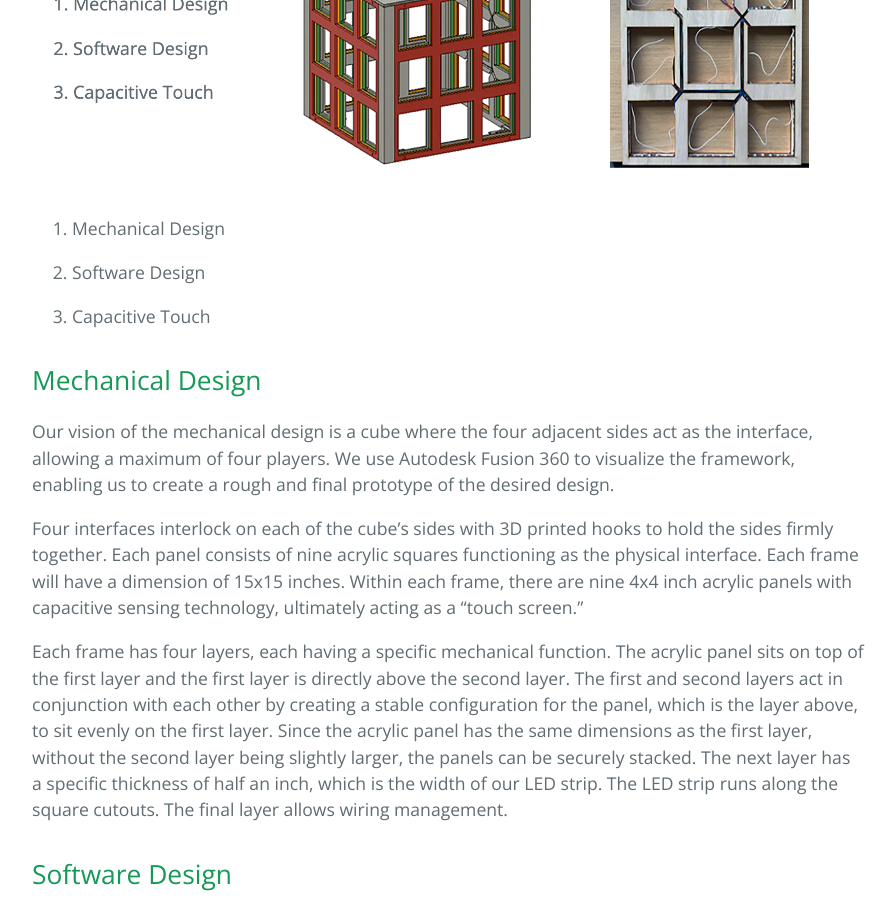
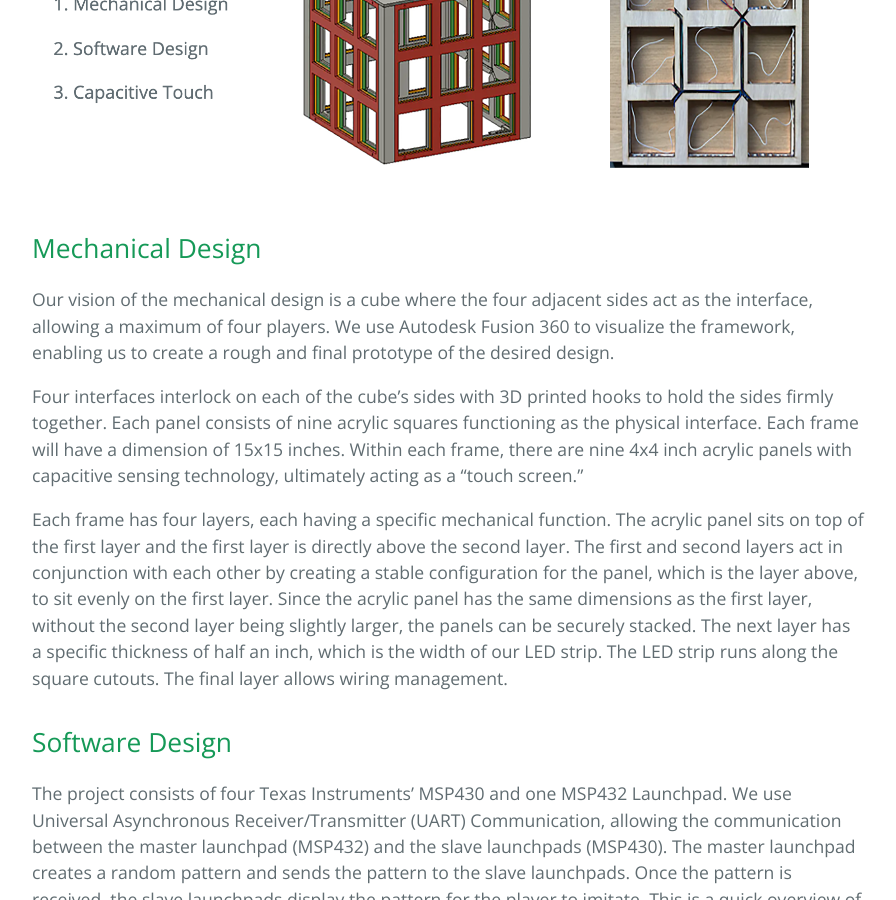
Before and after one commit to pmackle/EE-Emerge-2020-FourFace, a Jekyll site: the page built from docs/Project.md, in a window 1280 px wide and 900 px high, scrolled down 656 px. Shown: the whole window, without its empty margins (192-1088 px from the left). Built offline with Jekyll 4.4.1, drawn with Linux system fonts in a browser that asks for light colours.

Commit message:
Update Project.md

```diff
--- a/docs/Project.md
+++ b/docs/Project.md
@@ -8,12 +8,6 @@ filename: Project
 FourFace integrates capacitive touch sensing into a four-player interactive game in the vein of the 80's electronic game, "Simon". In the game, a pattern of lights emits for each player that they have to replicate. If they guess incorrectly, the player is eliminated. With each round, the patterns become increasingly complex.
 
 ![test!](https://github.com/pmackle/EE-Emerge-2020-FourFace/blob/master/Documentation/Photos/not.png?raw=true)
-
-1. Mechanical Design
-
-2. Software Design
-
-3. Capacitive Touch
 
 ## Mechanical Design
 
```
